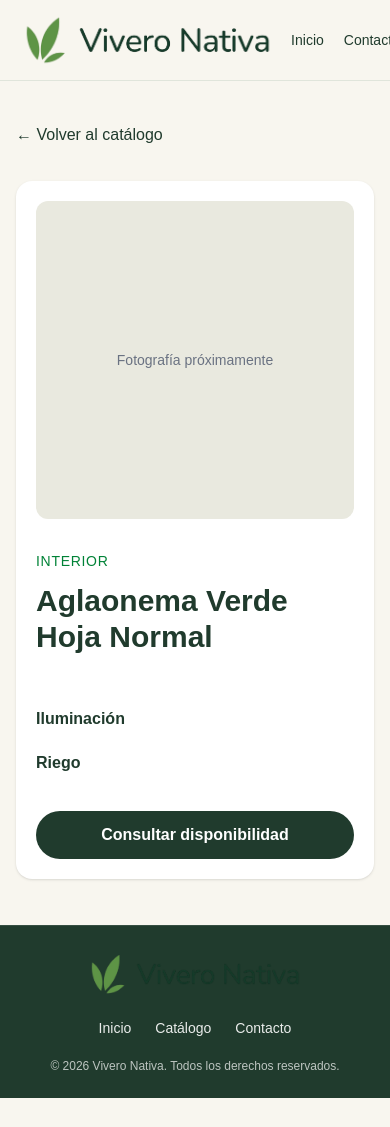
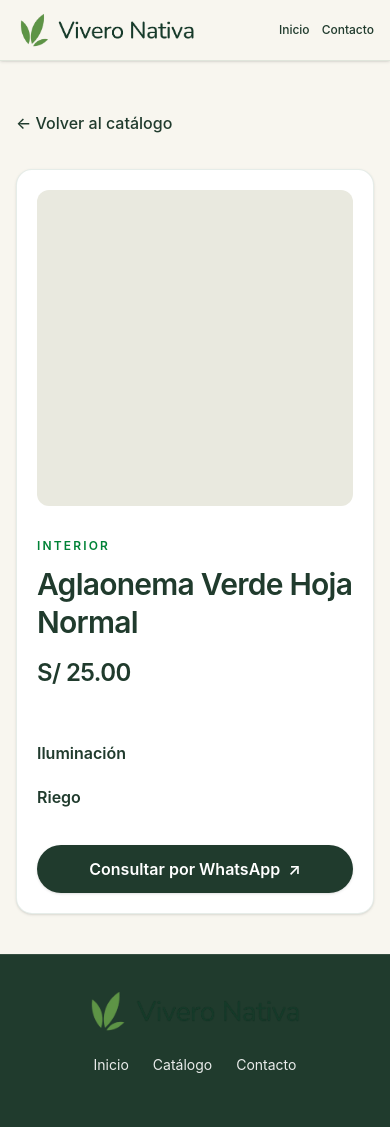
Before and after one commit to Fabrizio7S/vivero, a React (Vite) app: page /producto/aglaonema-verde-hoja-normal-9 in a window 390 px wide. Before the commit the page ends 1098 px from the top, so only its background shows below. Built offline with nearby package versions, Linux system fonts and the light colour scheme.

Commit message:
Mejorar el diseño de la pagina agregando paginacion y que sea responsivo

```diff
--- a/src/App.tsx
+++ b/src/App.tsx
@@ -6,26 +6,26 @@ import ProductDetailPage from "./pages/ProductDetailPage";
 
 function Header() {
   return (
-    <header className="sticky top-0 z-50 border-b border-green-900/10 bg-[#f8f6ef]/95 px-5 py-3 backdrop-blur">
+    <header className="sticky top-0 z-50 border-b border-green-900/10 bg-[#f8f6ef]/95 px-4 py-2.5 shadow-sm backdrop-blur-md sm:px-5 sm:py-3">
       <div className="mx-auto flex max-w-7xl items-center justify-between gap-4">
         <Link to="/" className="flex shrink-0 items-center">
           <img
             src="/imagenes/plantas/logo1.png"
             alt="Vivero Nativa"
-            className="h-14 w-auto object-contain"
+            className="h-10 w-auto object-contain transition-transform duration-200 hover:scale-[1.02] sm:h-14"
           />
         </Link>
 
-        <nav className="flex items-center gap-5 text-sm">
+        <nav className="flex items-center gap-3 text-xs sm:gap-7 sm:text-sm">
           <a
             href="/#inicio"
-            className="font-medium hover:text-green-700"
+            className="font-medium transition-colors hover:text-green-700 focus-visible:outline-2 focus-visible:outline-offset-4 focus-visible:outline-green-800"
           >
             Inicio
           </a>
           <a
             href="/#contacto"
-            className="font-medium hover:text-green-700"
+            className="font-medium transition-colors hover:text-green-700 focus-visible:outline-2 focus-visible:outline-offset-4 focus-visible:outline-green-800"
           >
             Contacto
           </a>
@@ -40,7 +40,7 @@ function CatalogPage() {
     <>
       <section
         id="inicio"
-        className="relative flex min-h-[250px] scroll-mt-24 items-center overflow-hidden sm:min-h-[320px] md:min-h-[380px]"
+        className="relative flex min-h-[280px] scroll-mt-24 items-center overflow-hidden sm:min-h-[360px] md:min-h-[420px]"
       >
         <img
           src="/imagenes/plantas/home.jpg"
@@ -48,18 +48,18 @@ function CatalogPage() {
           className="absolute inset-0 h-full w-full object-cover"
         />
 
-        <div className="absolute inset-0 bg-gradient-to-r from-[#f8f6ef]/95 via-[#f8f6ef]/75 to-transparent" />
+        <div className="absolute inset-0 bg-gradient-to-r from-[#f8f6ef]/95 via-[#f8f6ef]/80 to-[#f8f6ef]/10" />
 
-        <div className="relative z-10 mx-auto w-full max-w-7xl px-5 py-12 sm:py-16">
-          <p className="text-xs font-semibold uppercase tracking-[0.2em] text-[#2f6b45]">
+        <div className="relative z-10 mx-auto w-full max-w-7xl px-5 py-14 sm:py-20">
+          <p className="text-xs font-semibold uppercase tracking-[0.22em] text-[#2f6b45]">
             Plantas que dan vida a tus espacios
           </p>
 
-          <h1 className="mt-4 max-w-xl text-3xl font-semibold leading-tight tracking-tight text-[#203b2d] sm:text-4xl md:text-5xl">
+          <h1 className="mt-5 max-w-xl text-4xl font-semibold leading-[1.08] tracking-tight text-[#203b2d] sm:text-5xl md:text-6xl">
             Descubre nuestra colección de plantas
           </h1>
 
-          <p className="mt-4 max-w-md text-sm leading-6 text-gray-700 sm:text-base">
+          <p className="mt-5 max-w-md text-base leading-7 text-gray-700 sm:text-lg">
             Naturaleza, frescura y bienestar en cada rincón de tu hogar,
             oficina o jardín.
           </p>
@@ -68,7 +68,7 @@ function CatalogPage() {
 
       <section
         id="catalogo"
-        className="mx-auto max-w-7xl scroll-mt-24 px-5 py-8 sm:py-10"
+        className="mx-auto max-w-7xl scroll-mt-24 px-5 py-10 sm:py-14"
       >
         <PlantGrid />
       </section>
@@ -80,16 +80,16 @@ function CatalogPage() {
 
 function NotFoundPage() {
   return (
-    <section className="mx-auto max-w-7xl px-5 py-16">
-      <h1 className="text-3xl font-semibold">Página no encontrada</h1>
+    <section className="mx-auto max-w-7xl px-5 py-20 sm:py-28">
+      <h1 className="text-3xl font-semibold tracking-tight text-[#203b2d] sm:text-4xl">Página no encontrada</h1>
 
-      <p className="mt-3 text-gray-600">
+      <p className="mt-4 text-gray-600">
         La página que buscas no existe.
       </p>
 
       <Link
         to="/"
-        className="mt-4 inline-block font-medium text-green-800 underline"
+        className="mt-6 inline-flex min-h-11 items-center font-medium text-green-800 underline underline-offset-4 transition-colors hover:text-green-950 focus-visible:outline-2 focus-visible:outline-offset-4 focus-visible:outline-green-800"
       >
         Volver al catálogo
       </Link>
@@ -99,7 +99,7 @@ function NotFoundPage() {
 
 function Footer() {
   return (
-    <footer className="border-t border-white/10 bg-[#203b2d] px-5 py-6 text-white">
+    <footer className="border-t border-white/10 bg-[#203b2d] px-5 py-8 text-white sm:py-9">
       <div className="mx-auto flex max-w-7xl flex-col items-center justify-between gap-5 sm:flex-row">
         <a href="/#inicio" className="flex items-center gap-3">
           <img
@@ -110,20 +110,20 @@ function Footer() {
         </a>
 
         <nav className="flex flex-wrap justify-center gap-6 text-sm text-white/90">
-          <a href="/#inicio" className="hover:text-white">
+          <a href="/#inicio" className="transition-colors hover:text-white focus-visible:outline-2 focus-visible:outline-offset-4 focus-visible:outline-white">
             Inicio
           </a>
-          <a href="/#catalogo" className="hover:text-white">
+          <a href="/#catalogo" className="transition-colors hover:text-white focus-visible:outline-2 focus-visible:outline-offset-4 focus-visible:outline-white">
             Catálogo
           </a>
-          <a href="/#contacto" className="hover:text-white">
+          <a href="/#contacto" className="transition-colors hover:text-white focus-visible:outline-2 focus-visible:outline-offset-4 focus-visible:outline-white">
             Contacto
           </a>
         </nav>
       </div>
 
       <p className="mt-5 text-center text-xs text-white/70">
-        © {new Date().getFullYear()} Vivero Nativa. Todos los derechos reservados.
+
       </p>
     </footer>
   );
--- a/src/data/plants.ts
+++ b/src/data/plants.ts
@@ -2887,7 +2887,7 @@ export const plants: Plant[] = [
   name: "Parante 40cm alto",
   slug: "parante-40cm-alto-240",
   category: "Parantes",
-  price: 35,
+  price: 30,
   shortDescription: "",
   description: "",
   light: "",
--- a/src/index.css
+++ b/src/index.css
@@ -1,11 +1,13 @@
 @import "tailwindcss";
 
 :root {
-  font-family: Arial, Helvetica, sans-serif;
+  font-family: Inter, "Segoe UI", Arial, Helvetica, sans-serif;
   color: #203b2d;
   background: #f8f6ef;
   font-synthesis: none;
   text-rendering: optimizeLegibility;
+  -webkit-font-smoothing: antialiased;
+  -moz-osx-font-smoothing: grayscale;
 }
 
 * {
@@ -17,3 +19,12 @@ body {
   min-width: 320px;
   min-height: 100vh;
 }
+
+html {
+  scroll-behavior: smooth;
+}
+
+::selection {
+  color: #f8f6ef;
+  background: #203b2d;
+}
--- a/src/pages/ContactPage.tsx
+++ b/src/pages/ContactPage.tsx
@@ -11,57 +11,6 @@ function ContactPage() {
       aria-labelledby="contact-title"
     >
       <div className="mx-auto max-w-7xl px-5 py-12 sm:py-16">
-        <div className="grid overflow-hidden rounded-2xl border border-green-900/10 bg-white shadow-sm md:grid-cols-2">
-          <div className="flex flex-col items-start justify-center p-7 sm:p-10 lg:p-14">
-            <p className="text-xs font-semibold uppercase tracking-[0.22em] text-green-700">
-              Hablemos
-            </p>
-
-            <h2 className="mt-4 max-w-md text-3xl font-semibold leading-[1.1] tracking-tight text-[#203b2d] sm:text-4xl">
-              ¿Tienes alguna consulta?
-            </h2>
-
-            <p className="mt-5 max-w-md text-sm leading-7 text-gray-600 sm:text-base">
-              Escríbenos por WhatsApp y te ayudaremos a encontrar la planta
-              ideal para tu hogar, jardín o espacio de trabajo.
-            </p>
-
-            <a
-              href={`https://wa.me/${whatsappNumber}?text=${whatsappMessage}`}
-              target="_blank"
-              rel="noreferrer"
-              className="mt-7 inline-flex min-h-12 items-center justify-center gap-3 rounded-full bg-[#203b2d] px-6 py-3 text-sm font-semibold text-white shadow-sm transition duration-200 hover:-translate-y-0.5 hover:bg-[#2f6b45] hover:shadow-md focus-visible:outline-2 focus-visible:outline-offset-4 focus-visible:outline-green-800"
-            >
-              <span aria-hidden="true">◉</span>
-              Contactar por WhatsApp
-              <span aria-hidden="true">→</span>
-            </a>
-          </div>
-
-          <div className="relative min-h-[260px] overflow-hidden sm:min-h-[320px]">
-            <img
-              src="/imagenes/plantas/inicio.jpg"
-              alt="Plantas de Vivero Nativa"
-              loading="lazy"
-              className="absolute inset-0 h-full w-full object-cover"
-            />
-
-            <div className="absolute inset-0 flex items-center justify-center bg-[#203b2d]/30 p-6">
-              <div className="rounded-xl border border-white/60 bg-[#f8f6ef]/90 px-7 py-5 text-center shadow-lg backdrop-blur-sm">
-                <p className="text-sm font-medium uppercase tracking-[0.2em] text-green-800">
-                  Bienvenido a
-                </p>
-                <p className="mt-1 text-3xl font-semibold tracking-tight text-[#203b2d]">
-                  Vivero Nativa
-                </p>
-                <p className="mt-2 text-sm text-gray-600">
-                  Naturaleza para tus espacios
-                </p>
-              </div>
-            </div>
-          </div>
-        </div>
-
         <div className="mt-12 overflow-hidden rounded-3xl border border-green-900/10 bg-white shadow-sm sm:mt-16 lg:grid lg:grid-cols-[0.95fr_1.05fr]">
           <div className="relative isolate flex flex-col items-start justify-center overflow-hidden bg-[#203b2d] px-7 py-10 text-white sm:px-10 sm:py-14 lg:px-14 lg:py-16">
             <div
--- a/src/pages/ProductDetailPage.tsx
+++ b/src/pages/ProductDetailPage.tsx
@@ -1,6 +1,7 @@
 
 import { Link, useParams } from "react-router-dom";
 import { plants } from "../data/plants";
+import { formatPrice, getProductWhatsAppUrl } from "../utils/product";
 
 function ProductDetailPage() {
   const { slug } = useParams<{ slug: string }>();
@@ -27,16 +28,16 @@ function ProductDetailPage() {
   }
 
   return (
-    <main className="min-h-screen bg-[#f8f6ef] px-4 py-8 sm:px-6 sm:py-12">
+    <main className="min-h-screen bg-[#f8f6ef] px-4 py-10 sm:px-6 sm:py-14">
       <div className="mx-auto max-w-5xl">
         <Link
           to="/"
-          className="inline-flex min-h-11 items-center font-medium text-[#203b2d] hover:underline"
+          className="inline-flex min-h-11 items-center font-medium text-[#203b2d] underline-offset-4 transition-colors hover:text-green-800 hover:underline focus-visible:outline-2 focus-visible:outline-offset-4 focus-visible:outline-green-800"
         >
           ← Volver al catálogo
         </Link>
 
-        <article className="mt-6 grid gap-8 rounded-2xl bg-white p-5 shadow-sm sm:p-8 md:grid-cols-2 md:gap-10">
+        <article className="mt-6 grid gap-8 rounded-2xl border border-green-900/10 bg-white p-5 shadow-sm sm:p-8 md:grid-cols-2 md:gap-10 lg:p-10">
           <div className="flex aspect-square items-center justify-center overflow-hidden rounded-xl bg-[#e9e9df]">
             {plant.image ? (
               <img
@@ -46,19 +47,23 @@ function ProductDetailPage() {
               />
             ) : (
               <span className="px-4 text-center text-sm text-gray-500">
-                Fotografía próximamente
+
               </span>
             )}
           </div>
 
           <div className="flex flex-col justify-center">
-            <p className="text-sm font-medium uppercase tracking-wider text-green-700">
+            <p className="text-xs font-semibold uppercase tracking-[0.18em] text-green-700 sm:text-sm">
               {plant.category}
             </p>
 
-            <h1 className="mt-3 text-3xl font-semibold text-[#203b2d] sm:text-4xl">
+            <h1 className="mt-3 break-words text-3xl font-semibold leading-tight tracking-tight text-[#203b2d] sm:text-4xl">
               {plant.name}
             </h1>
+
+            <p className="mt-4 text-2xl font-semibold tracking-tight text-[#203b2d] sm:text-3xl">
+              {formatPrice(plant.price)}
+            </p>
 
             <p className="mt-5 leading-7 text-gray-600">
               {plant.description}
@@ -80,12 +85,15 @@ function ProductDetailPage() {
               </section>
             </div>
 
-            <Link
-              to="/contacto"
-              className="mt-8 inline-flex min-h-12 items-center justify-center rounded-full bg-[#203b2d] px-6 py-3 font-semibold text-white transition hover:bg-[#2f6b45]"
+            <a
+              href={getProductWhatsAppUrl(plant)}
+              target="_blank"
+              rel="noopener noreferrer"
+              className="mt-8 inline-flex min-h-12 w-full items-center justify-center rounded-full bg-[#203b2d] px-6 py-3 text-center font-semibold text-white shadow-sm transition duration-200 hover:-translate-y-0.5 hover:bg-[#2f6b45] hover:shadow-md focus-visible:outline-2 focus-visible:outline-offset-4 focus-visible:outline-green-800 sm:w-fit"
             >
-              Consultar disponibilidad
-            </Link>
+              Consultar por WhatsApp
+              <span className="ml-2" aria-hidden="true">↗</span>
+            </a>
           </div>
         </article>
       </div>
--- /dev/null
+++ b/src/utils/product.ts
@@ -0,0 +1,22 @@
+import type { Plant } from "../types/plant";
+
+const whatsappNumber = "51994684483";
+
+const priceFormatter = new Intl.NumberFormat("es-PE", {
+  style: "currency",
+  currency: "PEN",
+});
+
+export function formatPrice(price: number): string {
+  return priceFormatter.format(price);
+}
+
+export function getProductWhatsAppUrl(plant: Pick<Plant, "name" | "price">): string {
+  const message = [
+    "Hola, Vivero Nativa. Quisiera consultar sobre este producto:",
+    `Producto: ${plant.name}.`,
+    "¿Me pueden brindar más información para realizar la compra?",
+  ].join(" ");
+
+  return `https://wa.me/${whatsappNumber}?text=${encodeURIComponent(message)}`;
+}
```
Also changed, not shown: src/components/catalog/PlantCard.tsx (+13 -8 lines), src/components/catalog/PlantGrid.tsx (+13 -13 lines).
